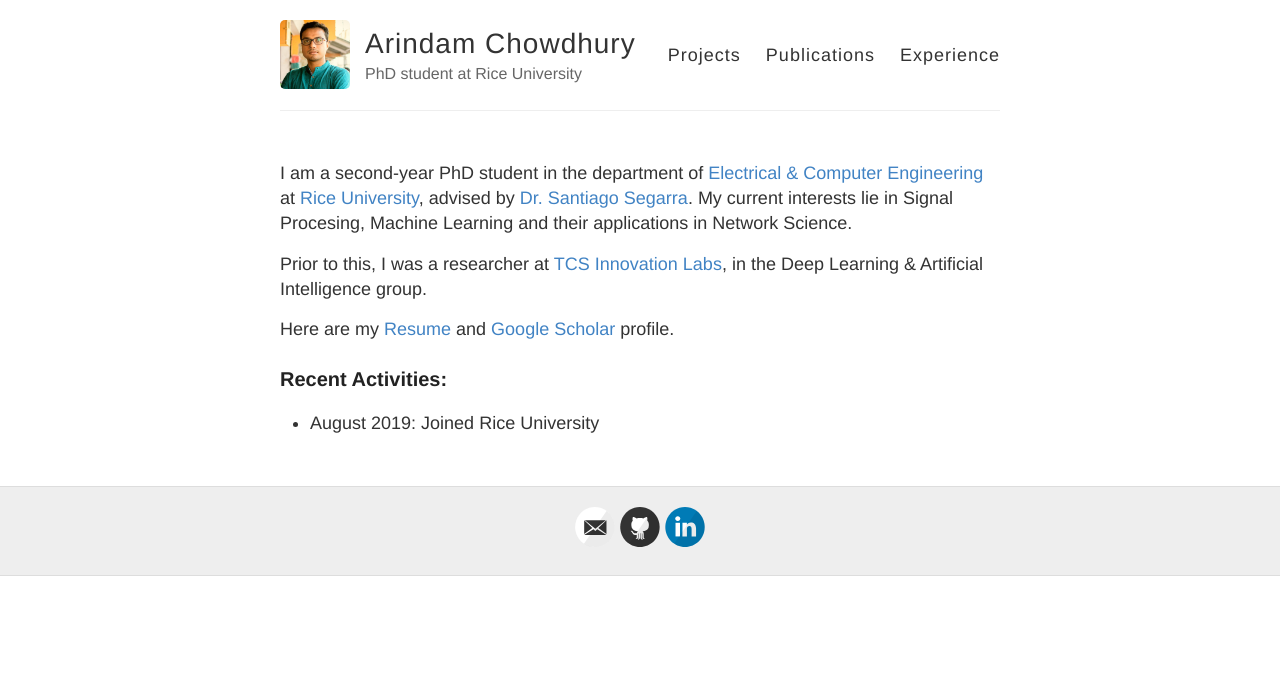
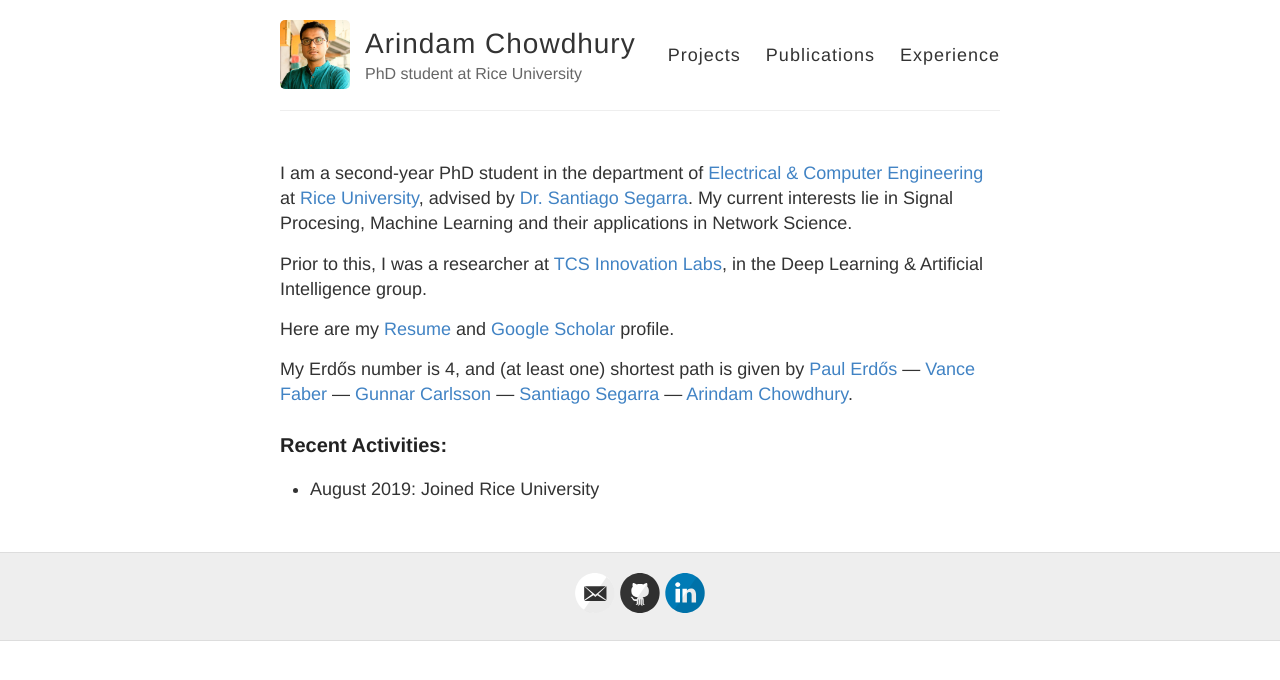
Before and after one commit to ArCho48/ArCho48.github.io, a Jekyll site: the page built from index.md, in a window 1280 px wide. Shown: the top 680 px of the page. Built offline with Jekyll 4.4.1, drawn with Linux system fonts in a browser that asks for light colours.

Commit message:
Update index.md

```diff
--- a/index.md
+++ b/index.md
@@ -9,6 +9,7 @@ Prior to this, I was a researcher at [TCS Innovation Labs](https://www.tcs.com/r
 
 Here are my [Resume](https://archo48.github.io/ac_resume.pdf) and [Google Scholar](https://scholar.google.co.in/citations?user=zAu1_ZIAAAAJ&hl=en) profile.
 
+My Erdős number is 4, and (at least one) shortest path is given by [Paul Erdős](https://en.wikipedia.org/wiki/Paul_Erd%C5%91s) — [Vance Faber](https://en.wikipedia.org/wiki/Vance_Faber) — [Gunnar Carlsson](https://en.wikipedia.org/wiki/Gunnar_Carlsson) — [Santiago Segarra](http://segarra.rice.edu/) — [Arindam Chowdhury](https://archo48.github.io/).
 <!--<form action="https://scholar.google.co.in/citations?user=OguKfJIAAAAJ&hl=en">
     <input type="submit" value="Google Scholar" width="100" height="20" />
 </form>-->
```
